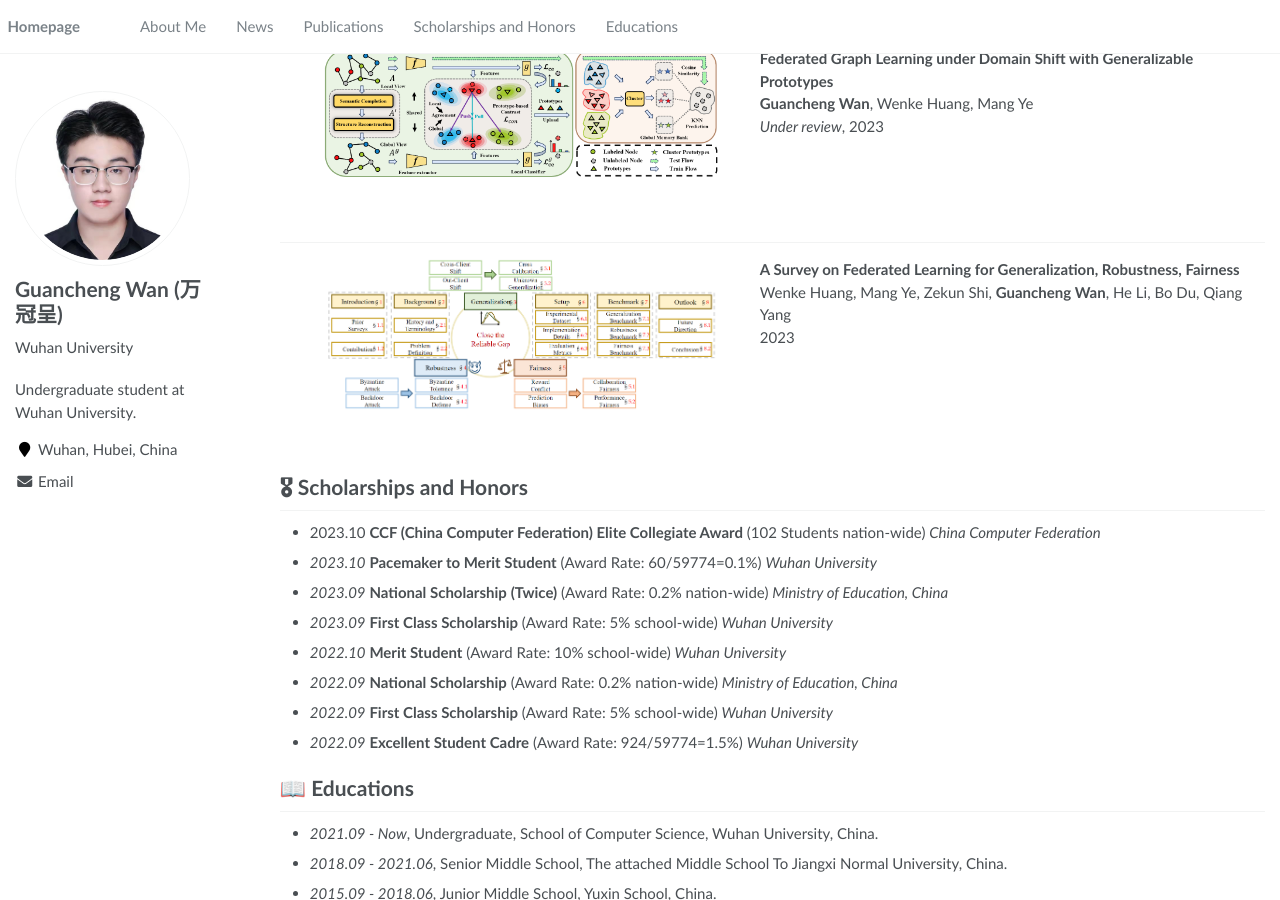
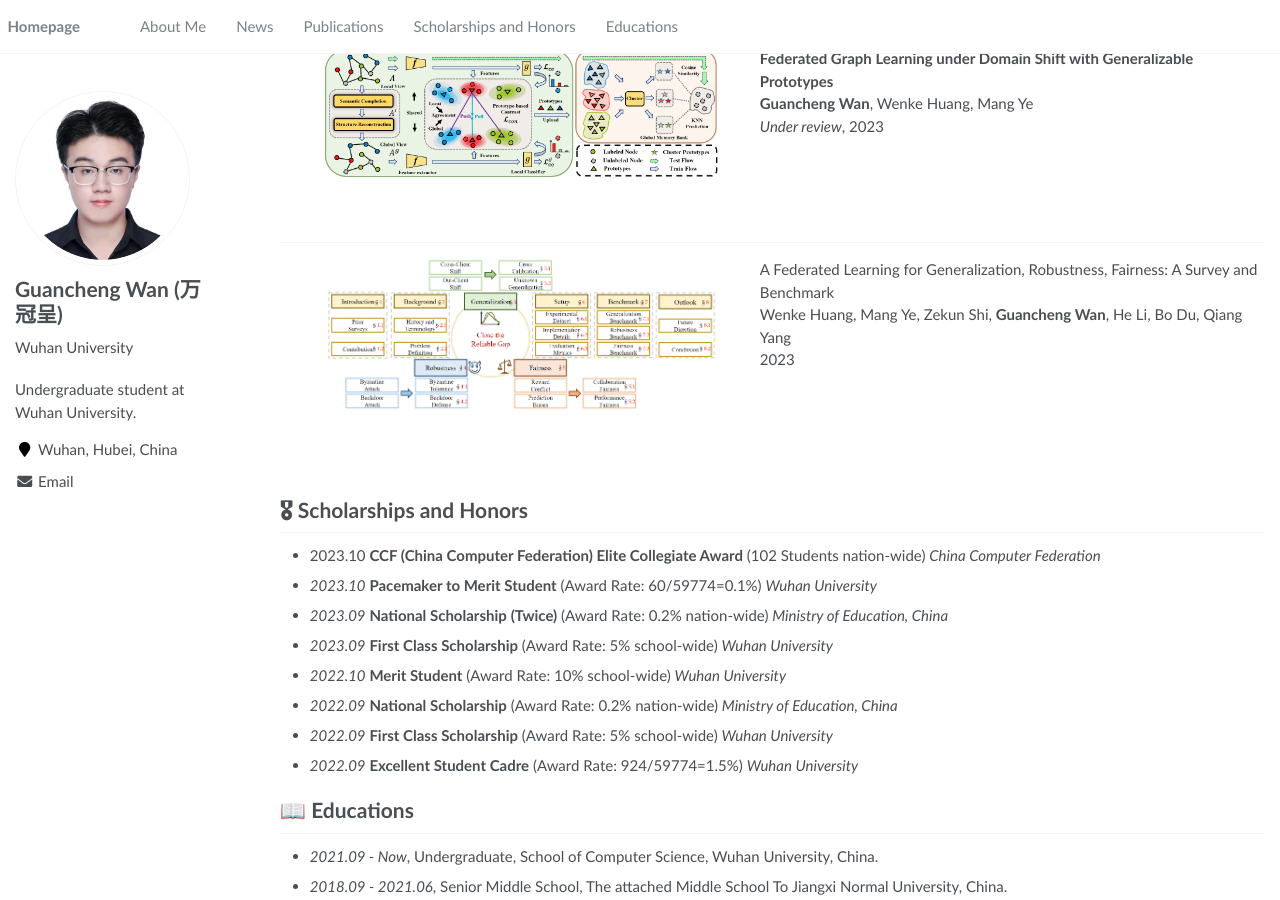
Before and after one commit to SuHui03/guanchengWan.github.io, a Jekyll site: the page built from _pages/about.md, in a window 1280 px wide and 900 px high, scrolled down 906 px. Built offline with Jekyll 4.4.1, drawn with Linux system fonts in a browser that asks for light colours; formulas are drawn with MathJax 3.

Commit message:
Update about.md

```diff
--- a/_pages/about.md
+++ b/_pages/about.md
@@ -93,8 +93,7 @@ hspace="40" wspace="20" src="../images/fggp.png"></dt>
   <dt><img align="left" width="400"
 hspace="40" wspace="20" src="../images/flsurvey.png">
 </dt>
-  <dd><strong>A Survey on Federated Learning for
-Generalization, Robustness, Fairness</strong></dd>
+  <dd>A Federated Learning for Generalization, Robustness, Fairness: A Survey and Benchmark</dd>
   <dd>Wenke Huang, Mang Ye, Zekun Shi, <strong>Guancheng Wan</strong>, He Li, Bo Du, Qiang Yang</dd>
     <dd>2023</dd>
 </dl>
```
